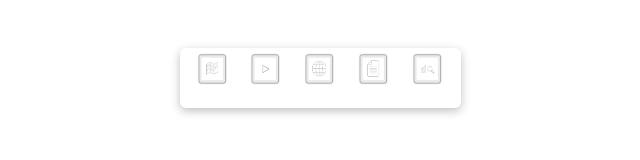
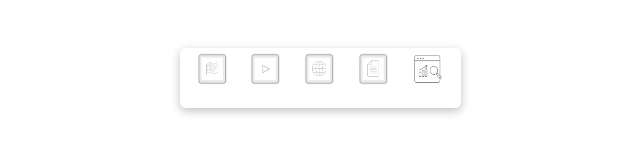
Before and after one commit to seventh-reality/Ethos_Varian, a plain HTML site: page index.html in a window 1280 px wide. Shown: the full height of the page, 320-960 px from the left. Drawn offline with Linux system fonts and the light colour scheme; some packages are replaced by stand-ins of ours; a script that the page names is missing.

Commit message:
Update index.html

```diff
--- a/index.html
+++ b/index.html
@@ -32,7 +32,7 @@
         <a href="https://vimeo.com/504559516"><img src="Video_1.png" id="youtube-icon" align="center" style="width:30px;height:40px; padding-left: 20px;padding-top: 0px; "></a>
         <a href="https://www.varian.com/products/adaptive-therapy/ethos"><img src="web_1.png" id="youtube-icon" align="center" style="width:30px;height:40px; padding-left: 20px;padding-top: 0px; "></a>
         <a href="https://docs.google.com/forms/d/e/1FAIpQLSew4D56CSKpONvc30Ay7cLUY6FnPCOs7zK9IPYRLQWQPswbsg/viewform?usp=sf_link"><img src="form_1.png" id="youtube-icon" align="center" style="width:30px;height:40px; padding-left: 20px;padding-top: 0px;"></a>
-        <a href="https://drive.google.com/file/d/1ARHBysiKgoxjjLSS2gzJyU5NwRu_wlXC/view?usp=sharing"><img src="analytics_1.png" id="youtube-icon" align="center" style="width:30px;height:40px; padding-left: 20px;padding-top: 0px;"></a>
+        <a href="https://drive.google.com/file/d/1ARHBysiKgoxjjLSS2gzJyU5NwRu_wlXC/view?usp=sharing"><img src="analytics.png" id="youtube-icon" align="center" style="width:30px;height:40px; padding-left: 20px;padding-top: 0px;"></a>
 
       </span>
 
```
